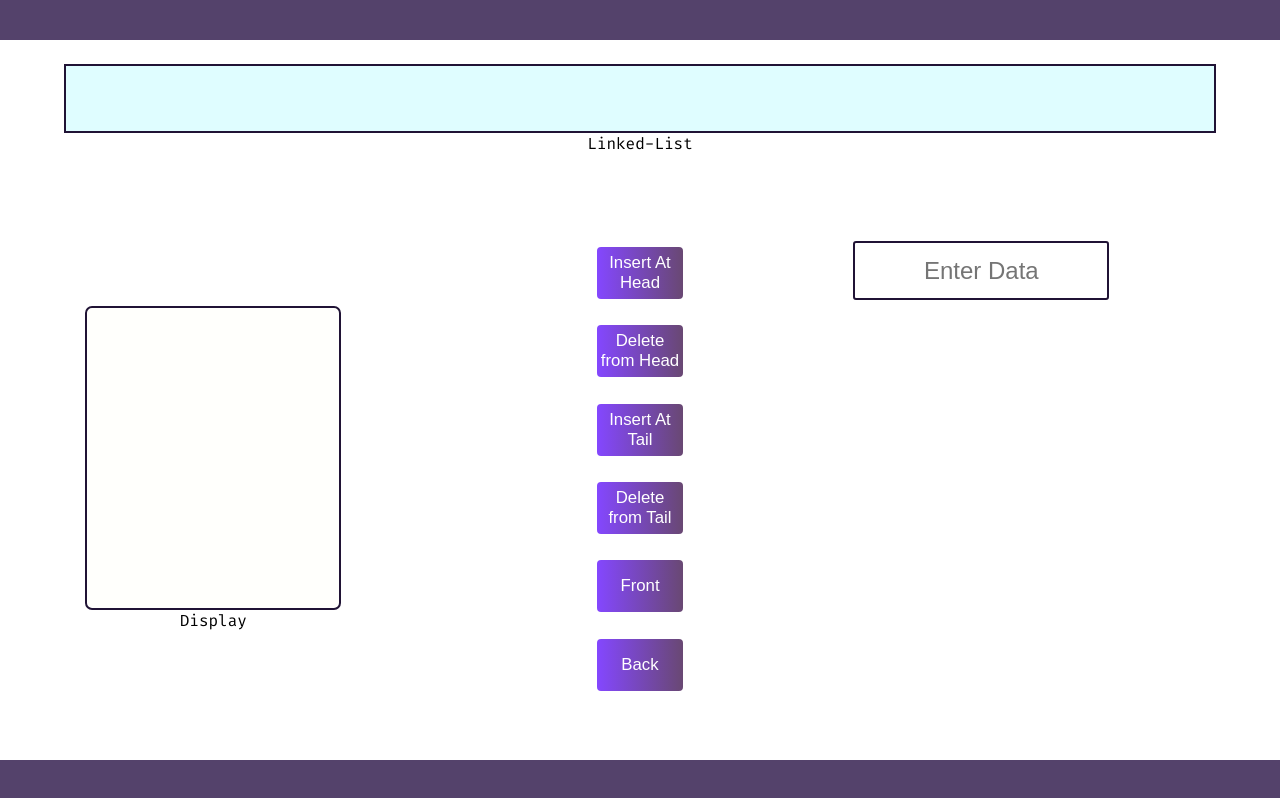
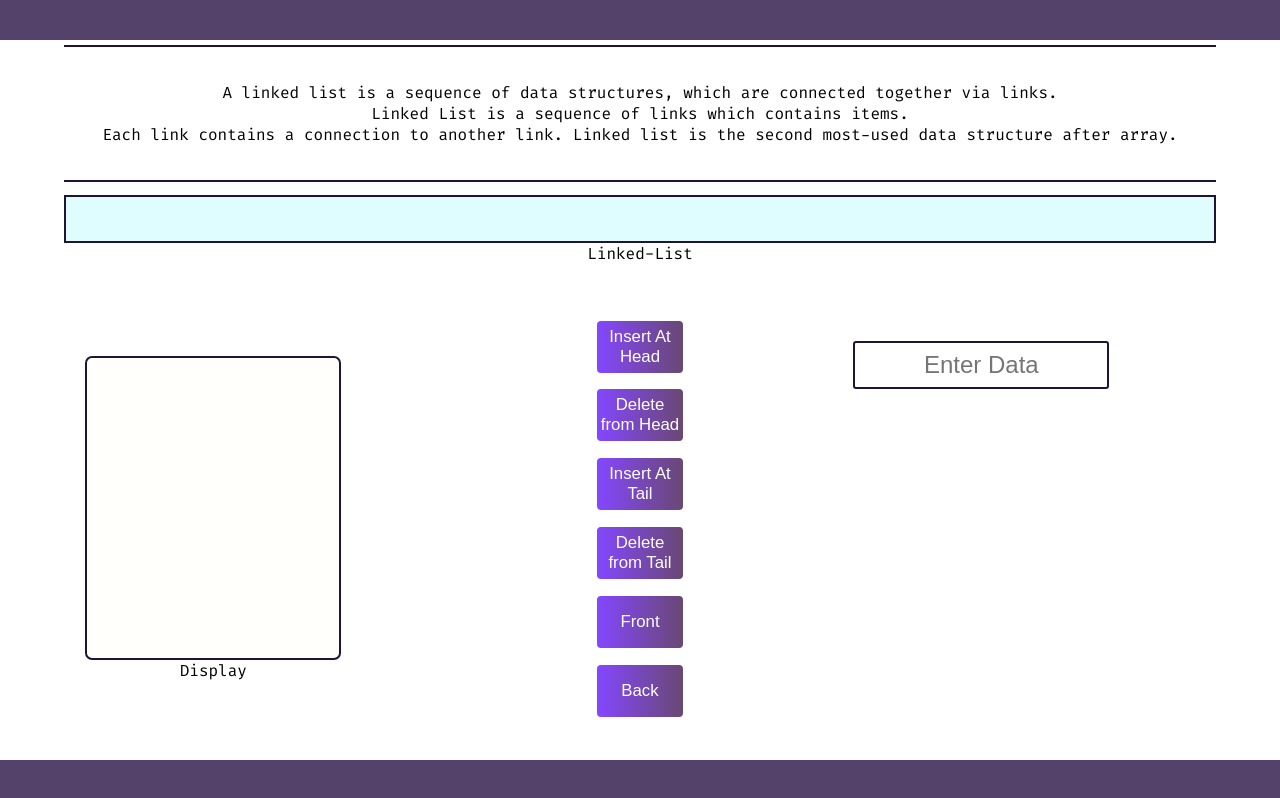
Before and after one commit to glidermyth/Algorithm-Visualizer, a plain HTML site: page components/LinkedList/LinkedList.html in a window 1280 px wide. Drawn offline with Linux system fonts and the light colour scheme.

Commit message:
Making some improvements for LinkedList component.

```diff
--- a/components/LinkedList/LinkedList.css
+++ b/components/LinkedList/LinkedList.css
@@ -38,6 +38,22 @@ body {
     height:5vh;
     background-color:var(--header-color);
 }
+.linkedList-into-text{
+    grid-column-start:1;
+    grid-column-end:4;
+
+    display:flex;
+    align-items: center;
+    justify-content: center;
+    flex-direction: column;
+
+    border-top:2px solid var(--border-color);
+    border-bottom:2px solid var(--border-color);
+    margin-top:0.3rem;
+    min-width:90%;
+    width:90%;
+    justify-self: center;
+}
 
 .linkedList{
     grid-column-start: 1;
@@ -63,7 +79,7 @@ body {
     display:inline-block;
     min-width:5%;
     width:5%;
-    height:90%;
+    height:80%;
     background:var(--btn-color);
     color:white;
     text-align:center;
@@ -117,8 +133,8 @@ body {
     color:white;
     font-size:1.05rem;
     box-shadow:0;
-    margin-top:0.7rem;
-    margin-bottom:0.7rem;
+    margin-top:0.4rem;
+    margin-bottom:0.4rem;
     cursor:pointer;
     transition: box-shadow 0.35s ease-in-out;
 }
--- a/components/LinkedList/LinkedList.html
+++ b/components/LinkedList/LinkedList.html
@@ -13,6 +13,13 @@
 
     </div>
     <main class="main-body">
+
+        <div class="linkedList-into-text">
+            <p>A linked list is a sequence of data structures, which are connected together via links.</p>
+            <p>Linked List is a sequence of links which contains items.</p>
+            <p>Each link contains a connection to another link. Linked list is the second most-used data structure after array.</p>
+            <p></p>
+        </div>
         <div class="linkedList">
             <div class="linkedList-container">
 
```
